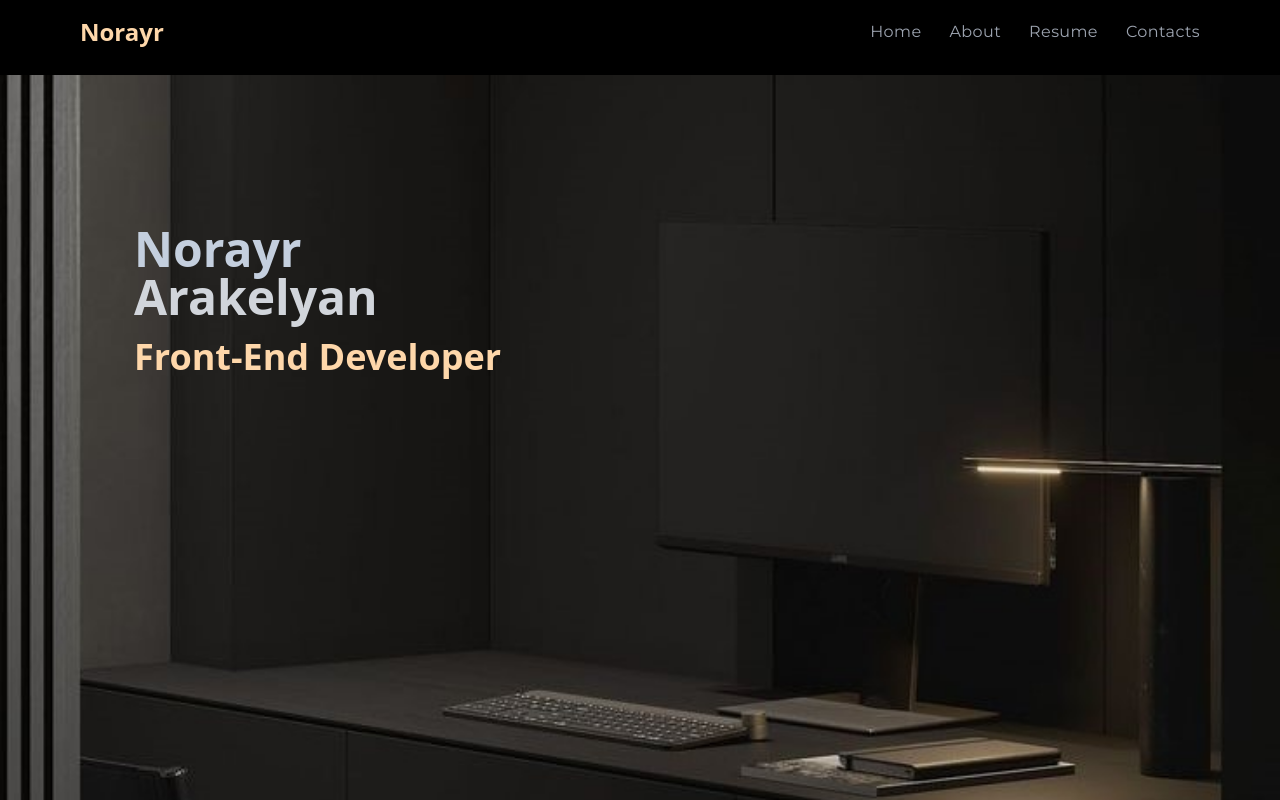
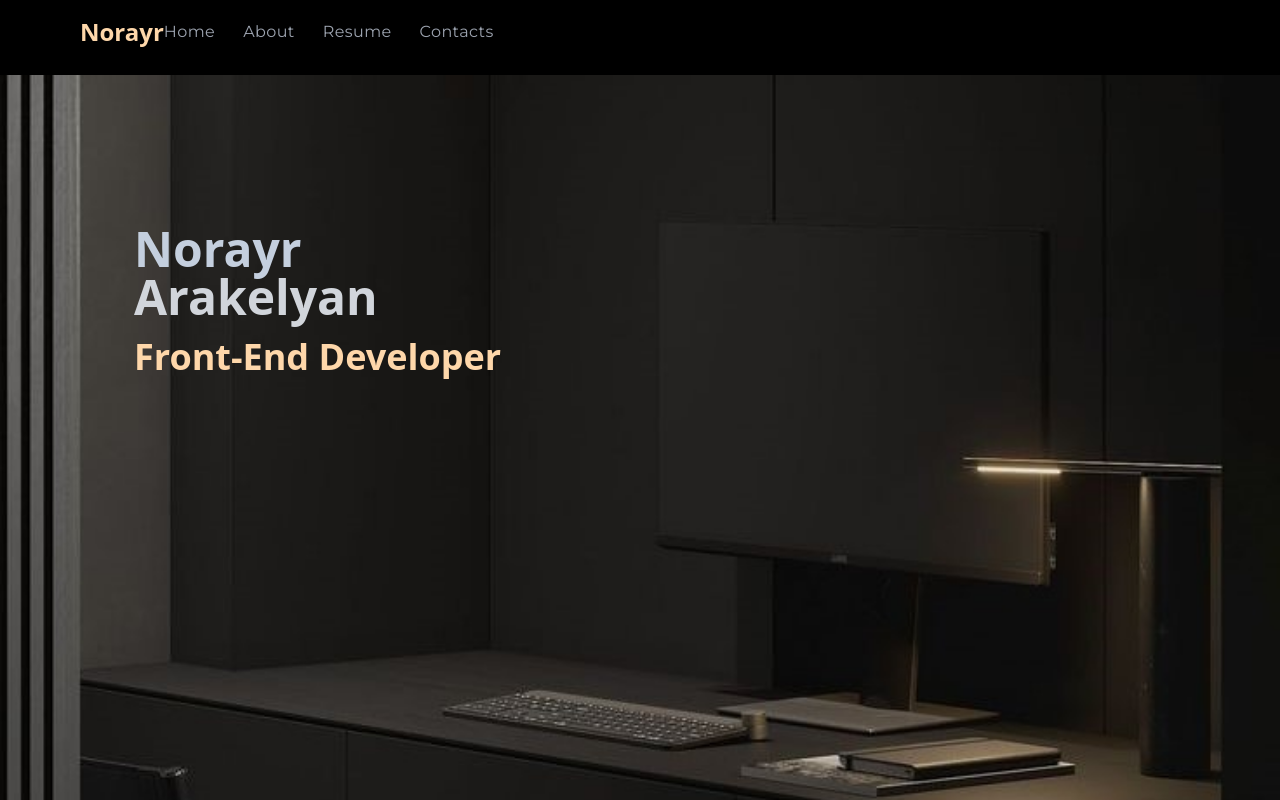
Before and after one commit to Noro233/Noro233.github.io, a React (Create React App) app: page / in a window 1280 px wide. Shown: the top 800 px of the page. Built offline with nearby package versions, Linux system fonts and the light colour scheme.

Commit message:
change margin

```diff
--- a/src/Components/Navbar/Navbar.jsx
+++ b/src/Components/Navbar/Navbar.jsx
@@ -10,11 +10,11 @@ const Navbar = () => {
         <div className="w-full h-[75px] bg-black sticky top-0 z-20 overflow-hidden">
 
             <div className="max-w-6xl mx-auto px-4 py-4 flex
-                            items-center justify-between">
+                            items-center ">
 
-                <div className="text-white text-2xl font-bold w-fit mr-[200px] ">
+                <div className="text-white text-2xl font-bold w-fit  ">
                     {isMenuOpen ? <a></a> : <a href="#home"
-                        className='text-designColor mr-[200px]'> Norayr </a>}
+                        className='text-designColor '> Norayr </a>}
                 </div>
 
                 {/* Navigation Links for Desktop */}
@@ -40,7 +40,7 @@ const Navbar = () => {
                 </ul>
 
                 {/* Mobile Menu Button */}
-                <div className="md:hidden flex items-center">
+                <div className="md:hidden flex items-center ">
                     <button
                         onClick={() => setMenuOpen(!isMenuOpen)}
                         className="text-designColor focus:outline-none cursor-pointer"
```
